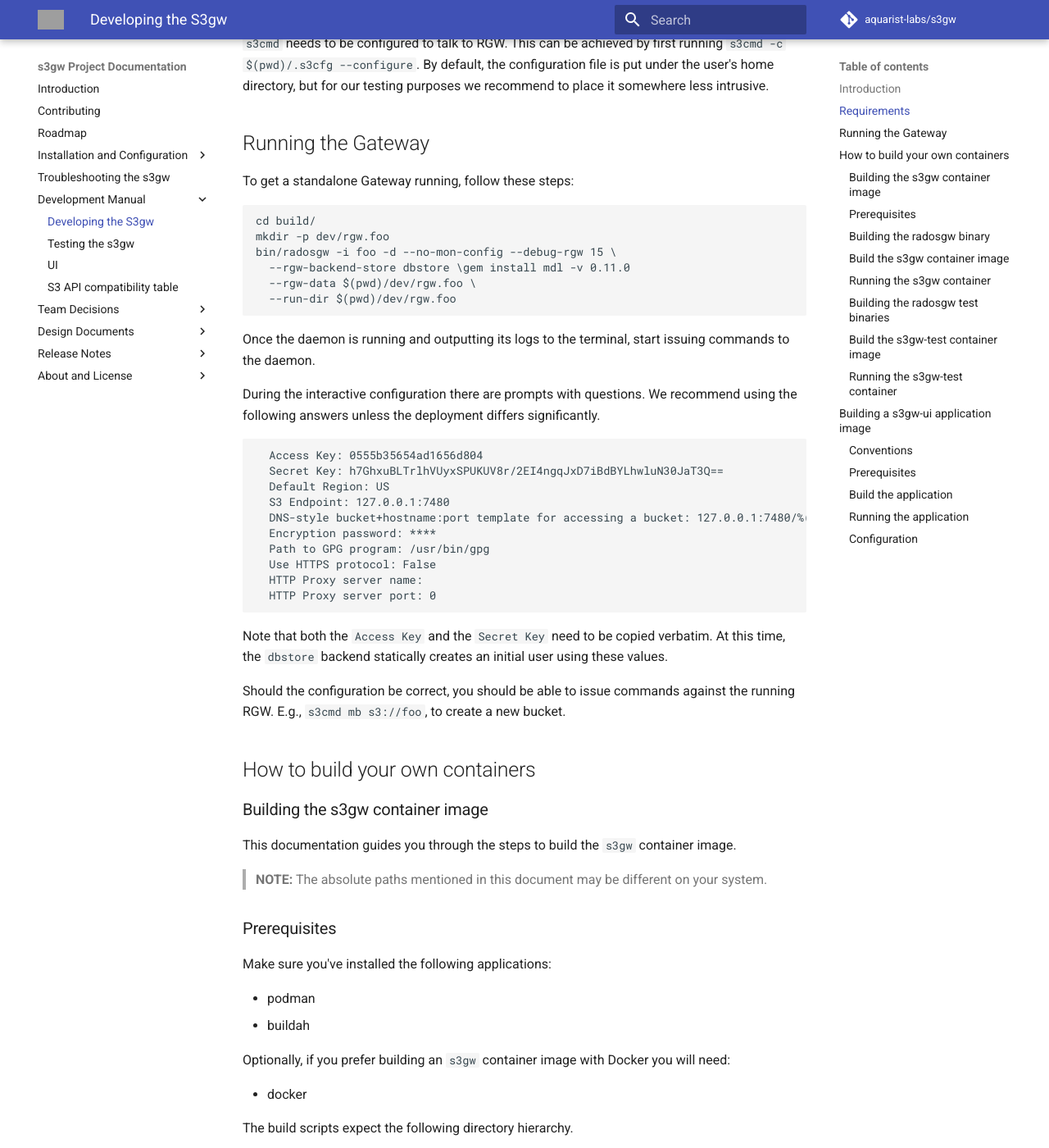
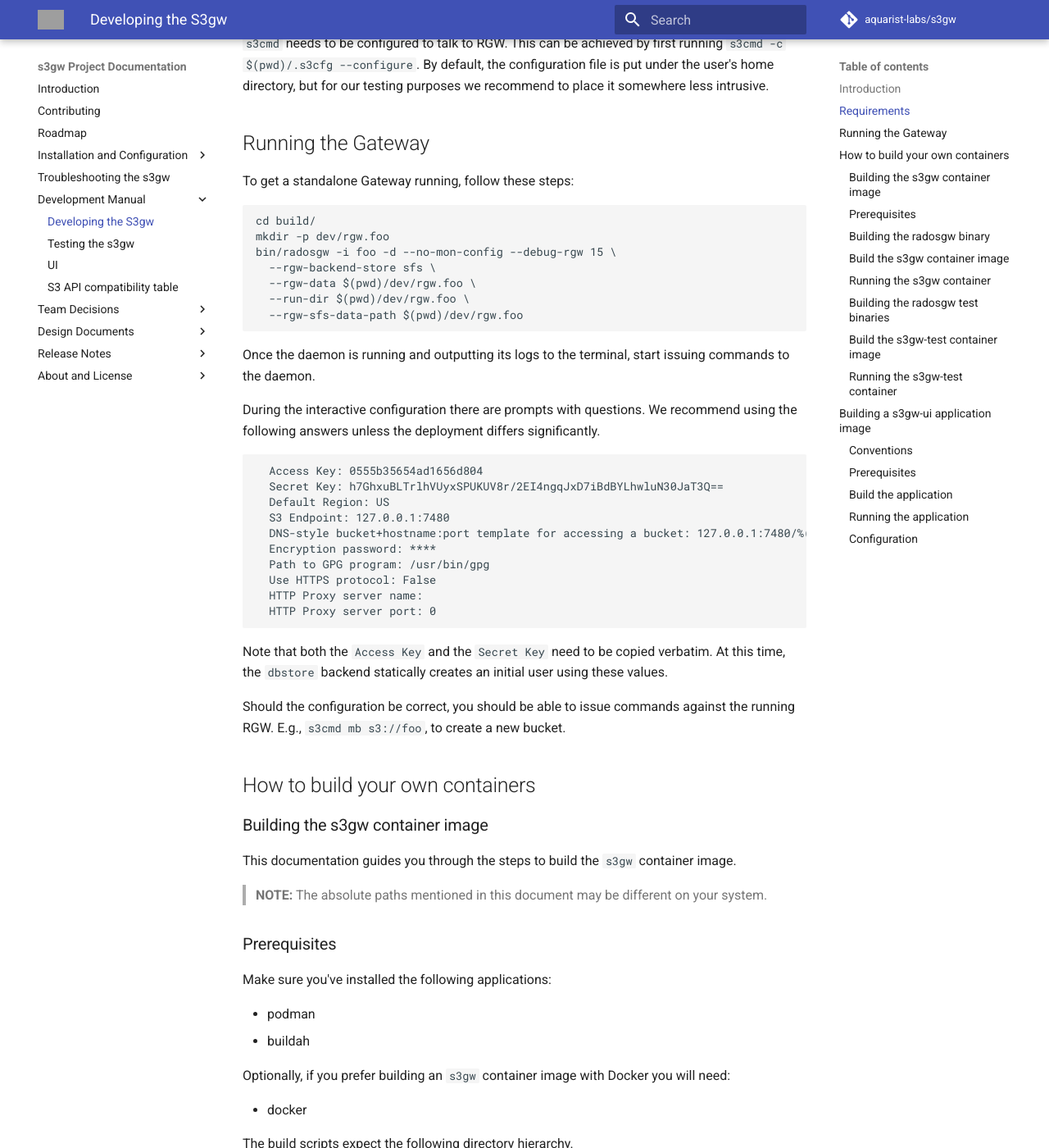
Before and after one commit to s3gw-tech/s3gw, an MkDocs documentation site: the page built from docs/developing.md, in a window 1280 px wide and 1400 px high, scrolled down 1057 px. Shown: the whole window at 82% size. Built offline with MkDocs 1.6.1 and Material for MkDocs 9.7.7, drawn with Linux system fonts in a browser that asks for light colours; comment, search, counter and statistics services are not loaded; some of the changed text lies outside the part shown; grey boxes are pictures that could not be loaded.

````diff
--- a/docs/developing.md
+++ b/docs/developing.md
@@ -52,9 +52,10 @@ To get a standalone Gateway running, follow these steps:
 cd build/
 mkdir -p dev/rgw.foo
 bin/radosgw -i foo -d --no-mon-config --debug-rgw 15 \
-  --rgw-backend-store dbstore \gem install mdl -v 0.11.0
+  --rgw-backend-store sfs \
   --rgw-data $(pwd)/dev/rgw.foo \
-  --run-dir $(pwd)/dev/rgw.foo
+  --run-dir $(pwd)/dev/rgw.foo \
+  --rgw-sfs-data-path $(pwd)/dev/rgw.foo
 ```
 
 Once the daemon is running and outputting its logs to the terminal,
````
Also changed, not shown: other parts of docs/developing.md (+8 -8 lines).
